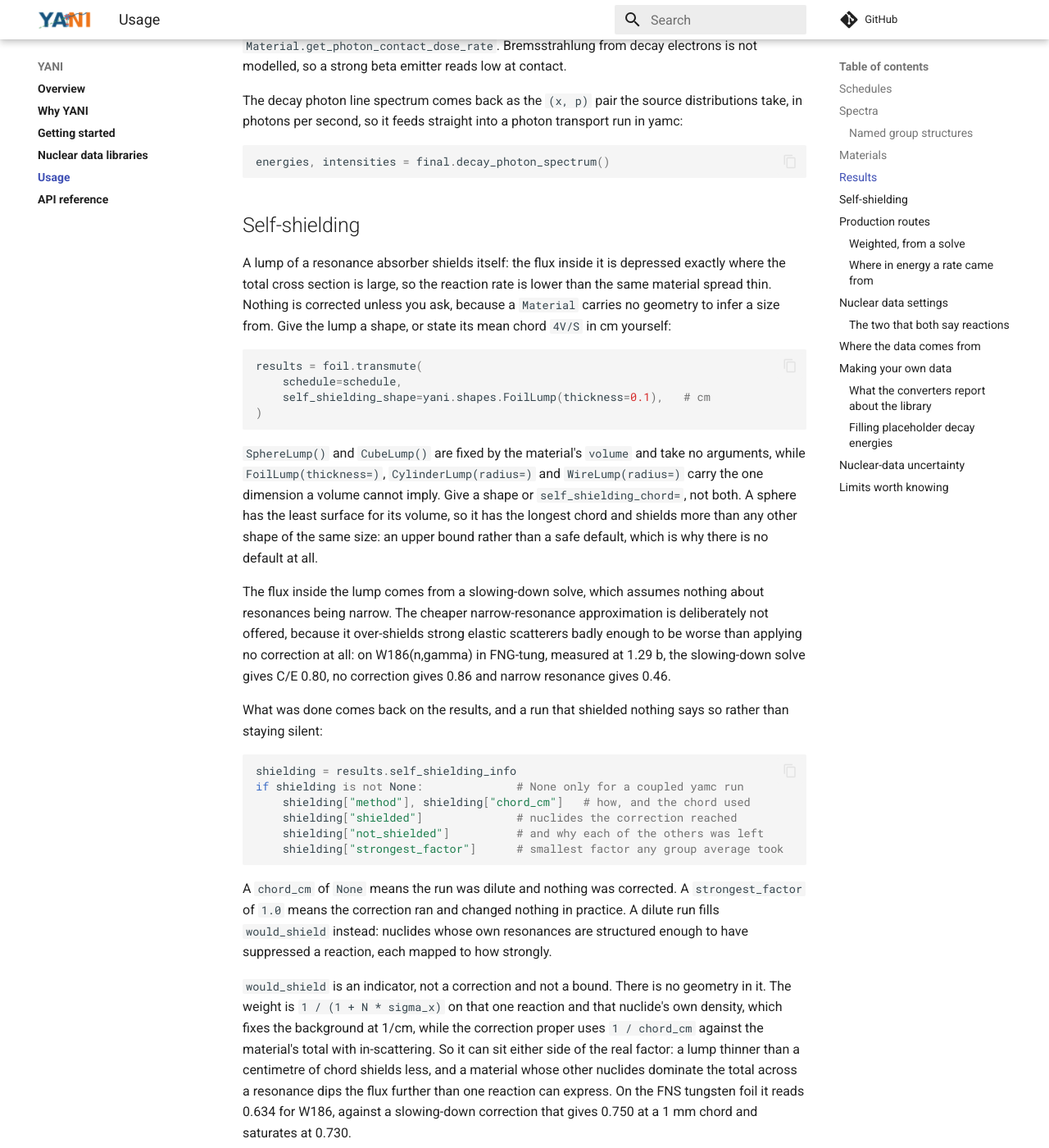
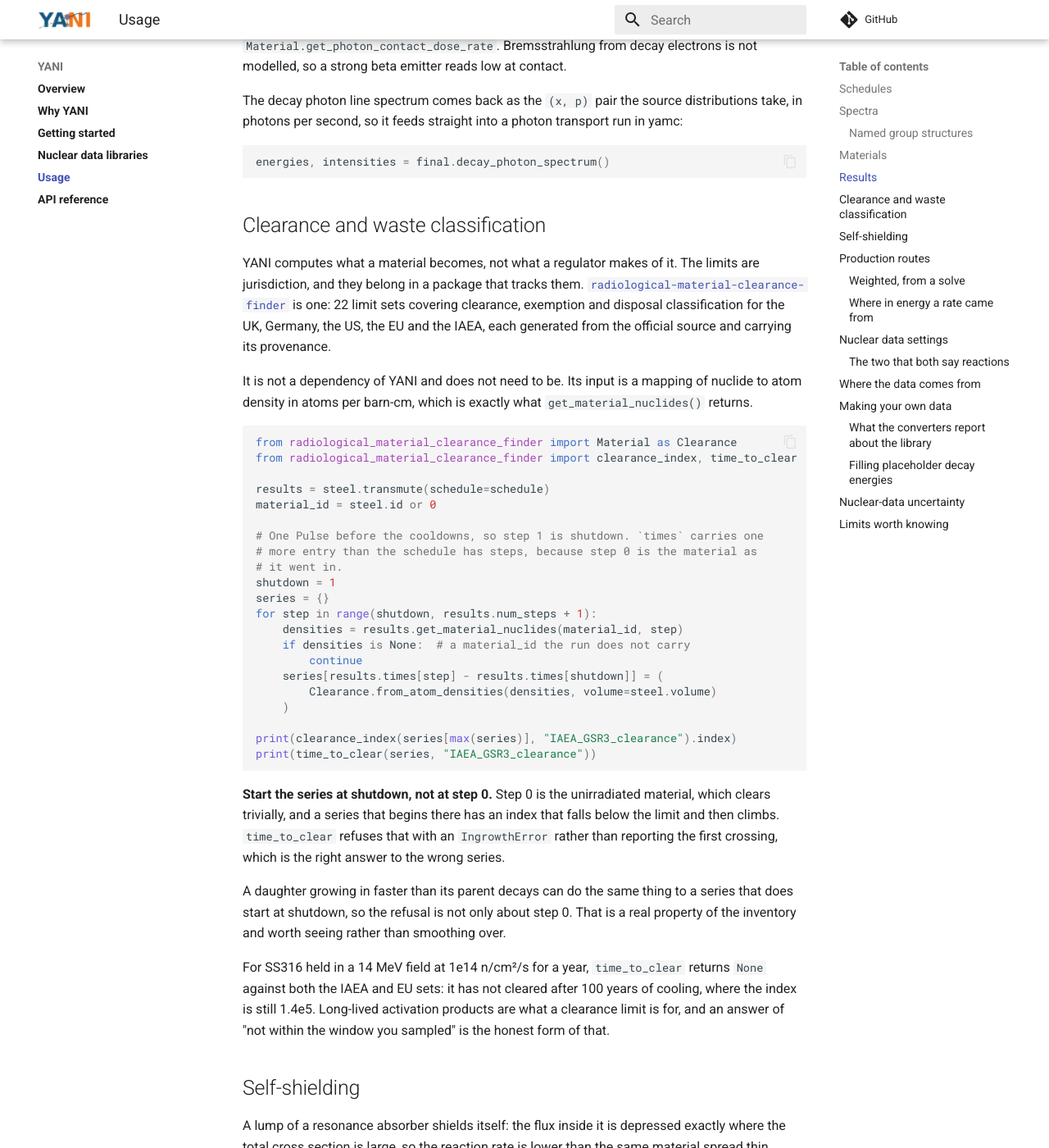
Before and after one commit to fusion-neutronics/yani, an MkDocs documentation site: the page built from docs/usage.md, in a window 1280 px wide and 1400 px high, scrolled down 5355 px. Shown: the whole window at 82% size. Built offline with MkDocs 1.6.1 and Material for MkDocs 9.7.7, drawn with Linux system fonts in a browser that asks for light colours; comment, search, counter and statistics services are not loaded.

Commit message:
Document the handoff to a clearance calculation
YANI computes what a material becomes, not what a regulator makes of it. The
limits are jurisdiction and they belong in a package that tracks them.
radiological-material-clearance-finder is one, with 22 limit sets for the UK,
Germany, the US, the EU and the IAEA, each generated from the official source.

It is not a dependency and does not need to be: its input is a mapping of
nuclide to atom density in atoms per barn-cm, which is exactly what
get_material_nuclides() returns, so the handoff is a dict comprehension.

The section says to start the series at shutdown rather than at step 0, which
is the mistake worth documenting. Step 0 is the unirradiated material, which
clears trivially, so a series beginning there has an index that falls below
the limit and then climbs, and time_to_clear refuses it with an IngrowthError
rather than reporting the first crossing. That refusal is not only about step
0: a daughter growing in faster than its parent decays does the same thing to
a series that starts in the right place, and that is a real property of the
inventory rather than something to smooth over.

Worked through: SS316 held in a 14 MeV field at 1e14 n/cm2/s for a year does
not clear within 100 years of cooling against either the IAEA or the EU set,
where the index is still 1.4e5.

The example is exercised by docs/check_examples.py, which caught the first
version passing an Optional straight into from_atom_densities.

````diff
--- a/docs/usage.md
+++ b/docs/usage.md
@@ -257,6 +257,63 @@ transport run in yamc:
 ```python
 energies, intensities = final.decay_photon_spectrum()
 ```
+
+## Clearance and waste classification
+
+YANI computes what a material becomes, not what a regulator makes of it. The
+limits are jurisdiction, and they belong in a package that tracks them.
+[`radiological-material-clearance-finder`][rmcf] is one: 22 limit sets covering
+clearance, exemption and disposal classification for the UK, Germany, the US,
+the EU and the IAEA, each generated from the official source and carrying its
+provenance.
+
+It is not a dependency of YANI and does not need to be. Its input is a mapping
+of nuclide to atom density in atoms per barn-cm, which is exactly what
+`get_material_nuclides()` returns.
+
+<!-- doctest: skip -->
+```python
+from radiological_material_clearance_finder import Material as Clearance
+from radiological_material_clearance_finder import clearance_index, time_to_clear
+
+results = steel.transmute(schedule=schedule)
+material_id = steel.id or 0
+
+# One Pulse before the cooldowns, so step 1 is shutdown. `times` carries one
+# more entry than the schedule has steps, because step 0 is the material as
+# it went in.
+shutdown = 1
+series = {}
+for step in range(shutdown, results.num_steps + 1):
+    densities = results.get_material_nuclides(material_id, step)
+    if densities is None:  # a material_id the run does not carry
+        continue
+    series[results.times[step] - results.times[shutdown]] = (
+        Clearance.from_atom_densities(densities, volume=steel.volume)
+    )
+
+print(clearance_index(series[max(series)], "IAEA_GSR3_clearance").index)
+print(time_to_clear(series, "IAEA_GSR3_clearance"))
+```
+
+**Start the series at shutdown, not at step 0.** Step 0 is the unirradiated
+material, which clears trivially, and a series that begins there has an index
+that falls below the limit and then climbs. `time_to_clear` refuses that with
+an `IngrowthError` rather than reporting the first crossing, which is the right
+answer to the wrong series.
+
+A daughter growing in faster than its parent decays can do the same thing to a
+series that does start at shutdown, so the refusal is not only about step 0.
+That is a real property of the inventory and worth seeing rather than
+smoothing over.
+
+For SS316 held in a 14 MeV field at 1e14 n/cm²/s for a year, `time_to_clear`
+returns `None` against both the IAEA and EU sets: it has not cleared after 100
+years of cooling, where the index is still 1.4e5. Long-lived activation
+products are what a clearance limit is for, and an answer of "not within the
+window you sampled" is the honest form of that.
+
+[rmcf]: https://github.com/fusion-energy/radiological_material_clearance_finder
 
 ## Self-shielding
 
````
